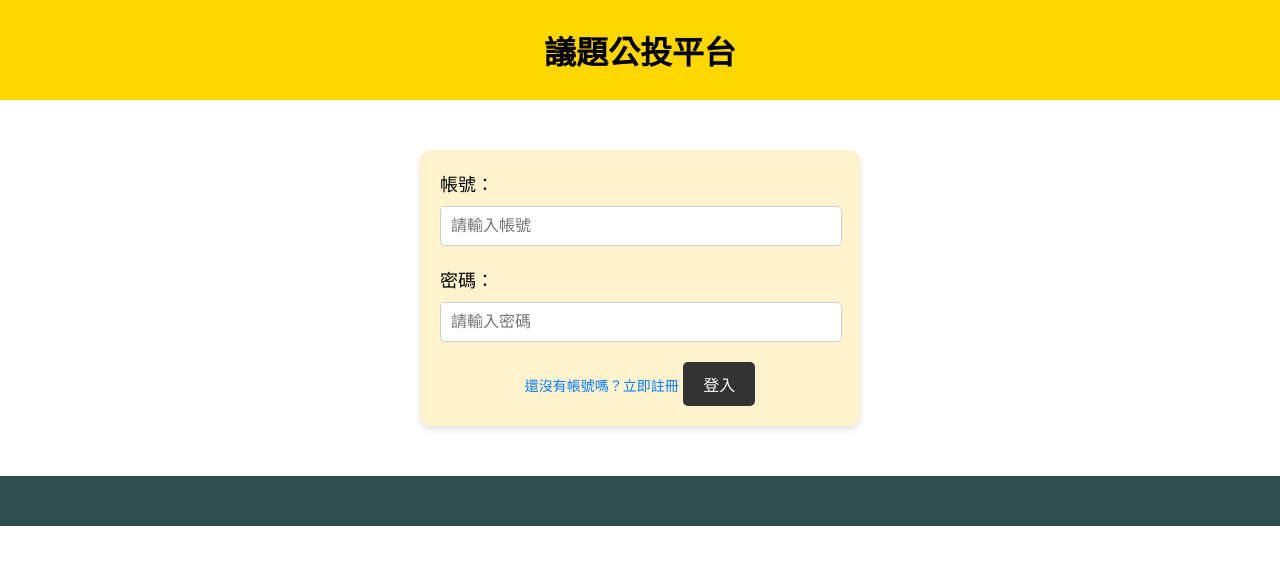
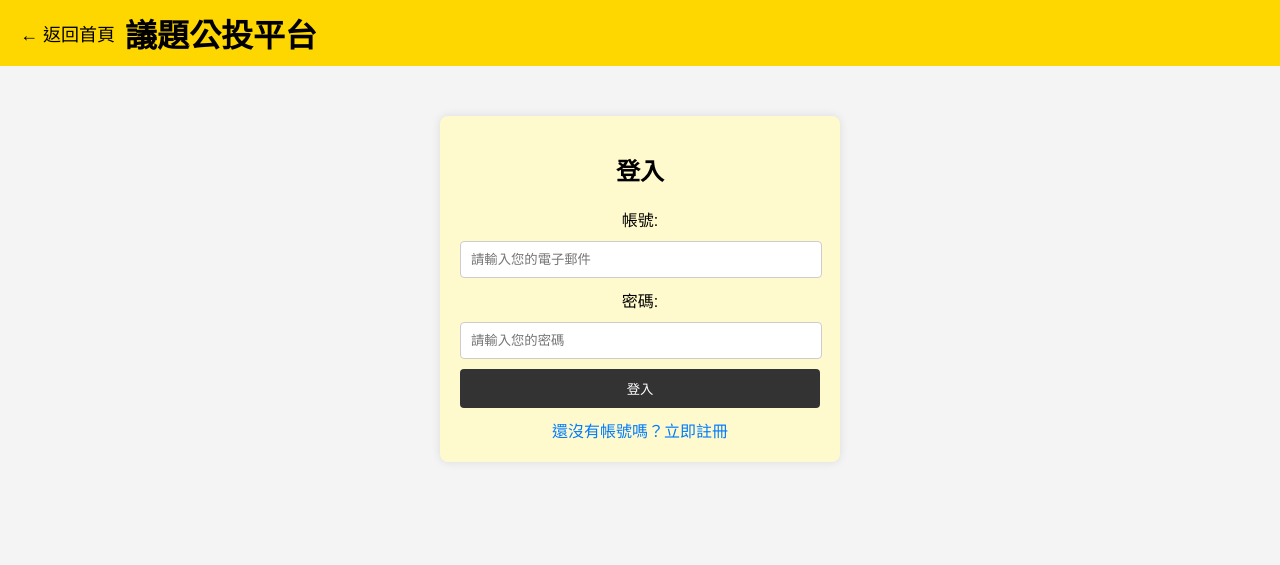
Before and after one commit to KaiXiangC/SE_Final, a Flask app: template app/templates/login.html in a window 1280 px wide. Shown: the top 565 px of the page. Run offline with Flask 3, Linux system fonts and the light colour scheme; the template is opened without the code that fills it, so the values that code supplies are empty.

Commit message:
update_login

```diff
--- a/app/templates/login.html
+++ b/app/templates/login.html
@@ -3,113 +3,103 @@
 <head>
     <meta charset="UTF-8">
     <meta name="viewport" content="width=device-width, initial-scale=1.0">
-    <title>議題公投平台登入</title>
+    <title>議題公投平台 - 登入</title>
     <style>
         body {
+            font-family: Arial, sans-serif;
             margin: 0;
             padding: 0;
-            font-family: Arial, sans-serif;
-            background-color: #ffffff;
+            background-color: #f4f4f4;
         }
-
-        /* 頂部黃色條 */
-        .header {
-            background-color: #FFD700;
-            height: 100px;
+        header {
+            background-color: #ffd700;
+            color: #000;
+            padding: 10px 20px;
             display: flex;
             align-items: center;
-            justify-content: center;
         }
-
-        .header h1 {
-            font-size: 32px;
+        header a {
+            text-decoration: none;
             color: #000;
-            margin: 0;
+            font-size: 18px;
+            margin-right: 10px;
         }
-
-        /* 登入框 */
-        .login-container {
-            background-color: #FFF3CD;
-            width: 400px;
+        header a:hover {
+            text-decoration: underline;
+        }
+        .container {
+            text-align: center;
             margin: 50px auto;
+            max-width: 400px;
+        }
+        .login-box {
+            background-color: #fffacd;
             padding: 20px;
-            border-radius: 10px;
-            box-shadow: 0 4px 6px rgba(0, 0, 0, 0.1);
-            text-align: center;
+            border-radius: 8px;
+            box-shadow: 0px 0px 10px rgba(0, 0, 0, 0.1);
         }
-
-        .login-container label {
-            display: block;
-            font-size: 18px;
-            margin-bottom: 10px;
-            text-align: left;
+        .login-box h1 {
+            margin-bottom: 20px;
+            font-size: 24px;
         }
-
-        .login-container input {
+        .login-box input[type="text"],
+        .login-box input[type="password"] {
             width: calc(100% - 20px);
             padding: 10px;
-            margin-bottom: 20px;
+            margin: 10px 0;
             border: 1px solid #ccc;
-            border-radius: 5px;
-            font-size: 16px;
+            border-radius: 4px;
         }
-
-        .login-container a {
-            color: #007BFF;
-            font-size: 14px;
+        .login-box button {
+            width: 100%;
+            padding: 10px;
+            background-color: #333;
+            color: #fff;
+            border: none;
+            border-radius: 4px;
+            cursor: pointer;
+        }
+        .login-box button:hover {
+            background-color: #555;
+        }
+        .login-box a {
+            display: block;
+            margin-top: 10px;
+            color: #007bff;
             text-decoration: none;
         }
-
-        .login-container a:hover {
+        .login-box a:hover {
             text-decoration: underline;
         }
-
-        .login-container button {
-            background-color: #333;
-            color: #fff;
-            padding: 10px 20px;
-            border: none;
-            border-radius: 5px;
-            font-size: 16px;
-            cursor: pointer;
-        }
-
-        .login-container button:hover {
-            background-color: #555;
-        }
-
-        /* 底部綠色條 */
-        .footer {
-            background-color: #2F4F4F;
-            height: 50px;
-            margin-top: 50px;
+        .error-message {
+            color: red;
+            font-size: 14px;
+            margin-top: 10px;
         }
     </style>
 </head>
 <body>
+    <header>
+        <a href="/">← 返回首頁</a>
+        <h1 style="margin: 0;">議題公投平台</h1>
+    </header>
+    <div class="container">
+        <div class="login-box">
+            <h1>登入</h1>
+            <form method="POST" action="/login">
+                <label for="email">帳號:</label>
+                <input type="text" id="email" name="email" placeholder="請輸入您的電子郵件" required>
 
-    <!-- 頂部黃色條 -->
-    <div class="header">
-        <h1>議題公投平台</h1>
+                <label for="password">密碼:</label>
+                <input type="password" id="password" name="password" placeholder="請輸入您的密碼" required>
+
+                <button type="submit">登入</button>
+            </form>
+            <a href="/register">還沒有帳號嗎？立即註冊</a>
+            {% if error %}
+            <p class="error-message">{{ error }}</p>
+            {% endif %}
+        </div>
     </div>
-
-    <!-- 登入框 -->
-    <div class="login-container">
-        <form action="#" method="post">
-            <label for="username">帳號：</label>
-            <input type="text" id="username" name="username" placeholder="請輸入帳號" required>
-
-            <label for="password">密碼：</label>
-            <input type="password" id="password" name="password" placeholder="請輸入密碼" required>
-
-            <a href="register.html">還沒有帳號嗎？立即註冊</a>
-
-            <button type="submit">登入</button>
-        </form>
-    </div>
-
-    <!-- 底部綠色條 -->
-    <div class="footer"></div>
-
 </body>
 </html>
```
Also changed, not shown: app/templates/anantest/login.py (added, +79 -0 lines), app/templates/member_homepage.html (added).
